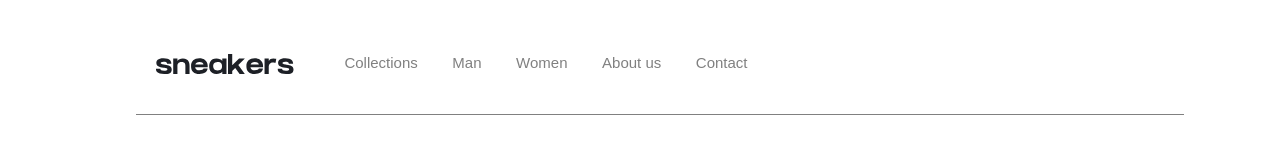
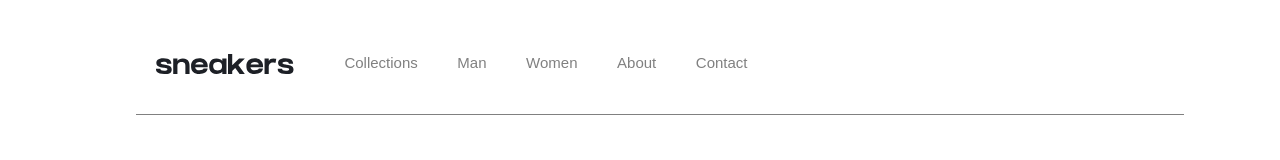
Before and after one commit to amirukic/E-commerce, a React (Create React App) app: page / in a window 1280 px wide. Shown: the top 160 px of the page. Built offline with nearby package versions, Linux system fonts and the light colour scheme.

Commit message:
upgrade-navbar

```diff
--- a/src/components/Navbar.jsx
+++ b/src/components/Navbar.jsx
@@ -8,7 +8,7 @@ function Navbar() {
         <a href="#">Collections</a>
         <a href="#">Man</a>
         <a href="#">Women</a>
-        <a href="#">About us</a>
+        <a href="#">About</a>
         <a href="#">Contact</a>
       </div>
     </div>
```
